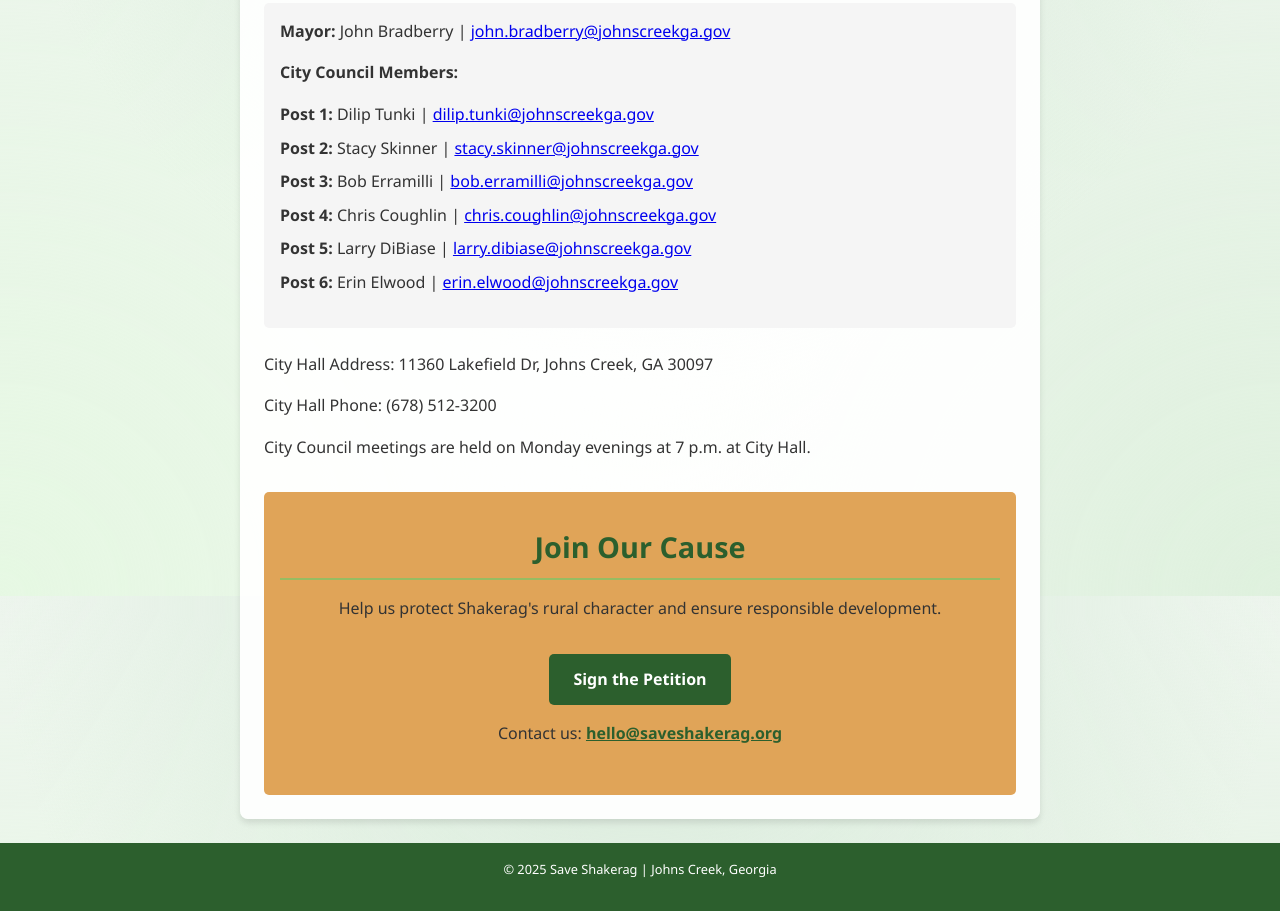
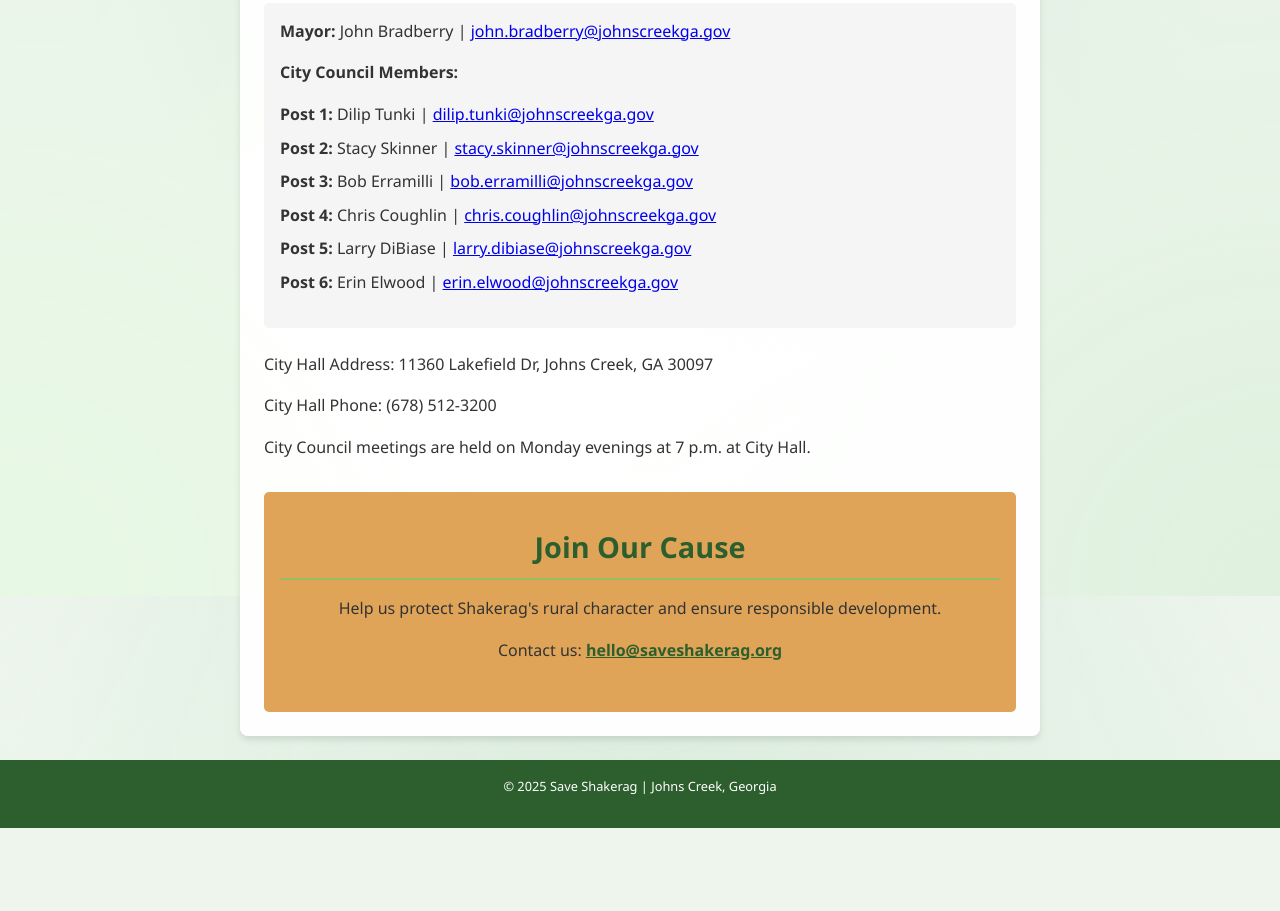
Before and after one commit to jbenamy/jbenamy, a plain HTML site: page index.html in a window 1280 px wide. Shown: the part 1964-2875 px from the top of the page. After the commit the page ends 2792 px from the top, so only its background shows below. Drawn offline with Linux system fonts and the light colour scheme.

Commit message:
Update index.html

```diff
--- a/index.html
+++ b/index.html
@@ -254,7 +254,6 @@
         <div class="cta">
             <h2>Join Our Cause</h2>
             <p>Help us protect Shakerag's rural character and ensure responsible development.</p>
-            <a href="#" class="button">Sign the Petition</a>
             <p style="margin-top: 1rem;">Contact us: <a href="mailto:hello@saveshakerag.org" style="color: var(--primary); font-weight: bold;">hello@saveshakerag.org</a></p>
         </div>
     </main>
```
